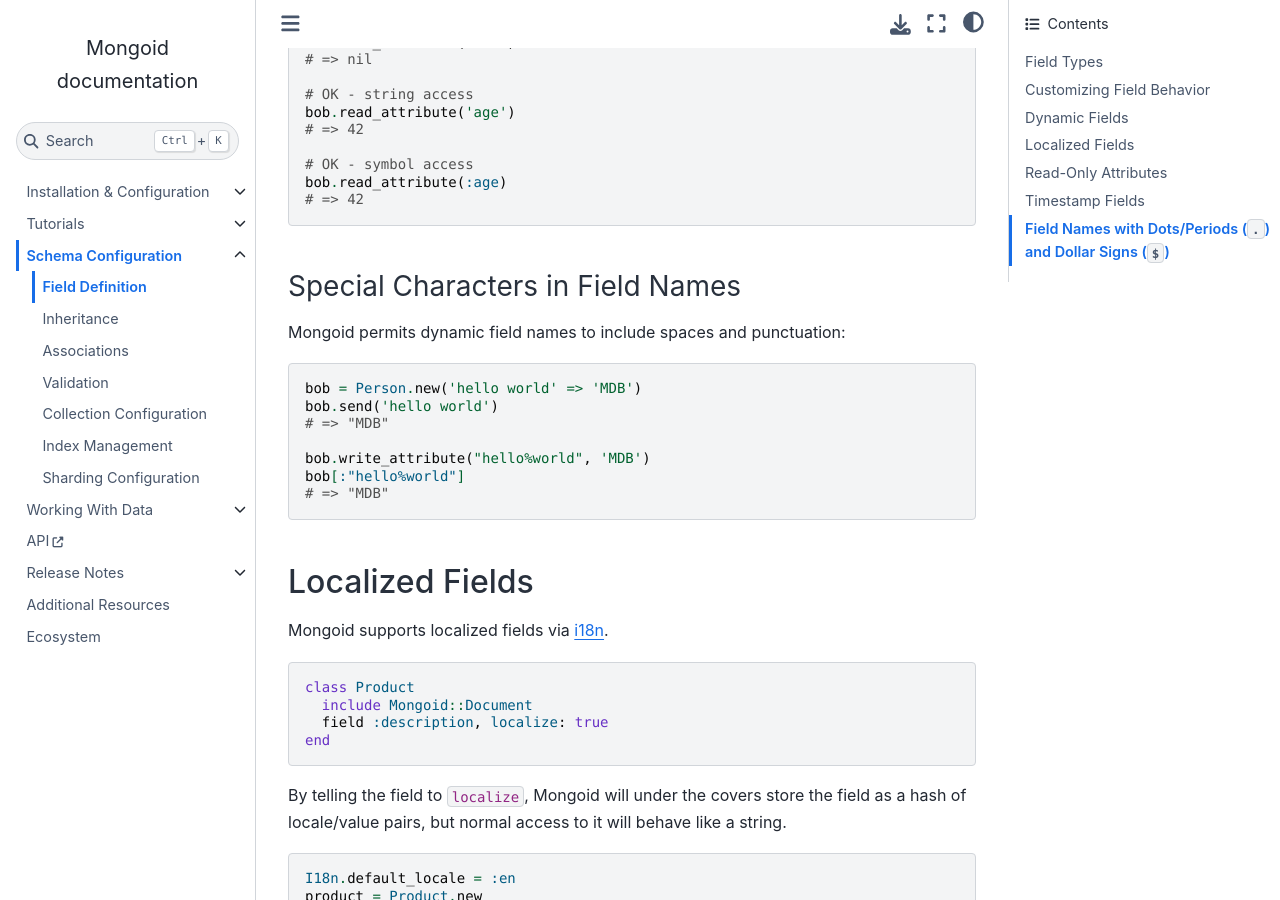
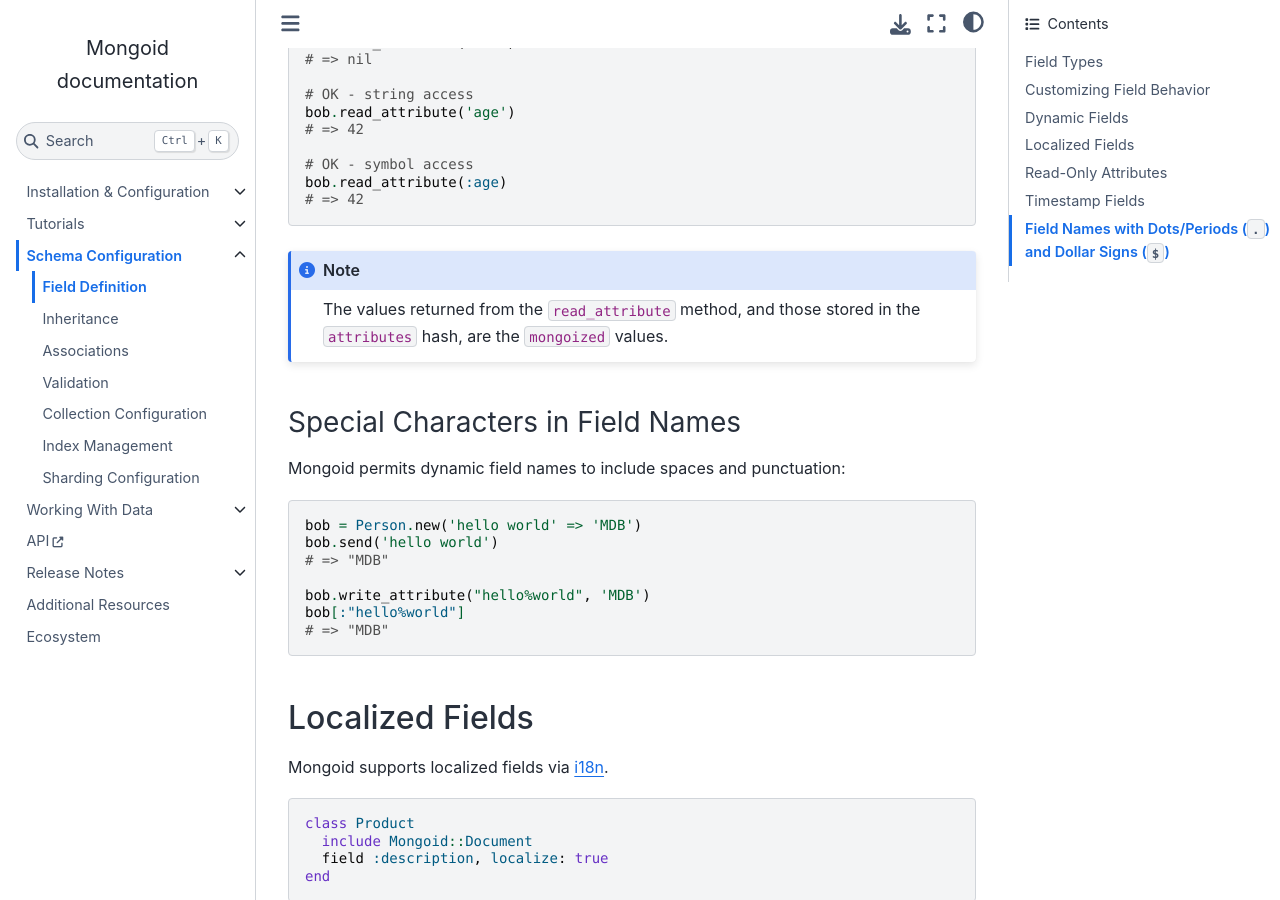
Before and after one commit to i80and/docs-mongoid, a Sphinx documentation site: the page built from docs/reference/fields.txt, in a window 1280 px wide and 900 px high, scrolled down 22841 px. Built offline with Sphinx 7.4.7 and the Sphinx Book theme 1.1.4, drawn with Linux system fonts in a browser that asks for light colours; cross-references to code outside the pages are shown as plain code.

Commit message:
MONGOID-5333 Document how custom fields are returned from attributes/read_attribute (#5335)

```diff
--- a/docs/reference/fields.txt
+++ b/docs/reference/fields.txt
@@ -1163,6 +1163,11 @@ Attributes can always be read using mass attribute access or ``read_attribute``
   bob.read_attribute(:age)
   # => 42
 
+.. note::
+
+  The values returned from the ``read_attribute`` method, and those stored in
+  the ``attributes`` hash, are the ``mongoized`` values.
+
 
 Special Characters in Field Names
 ---------------------------------
```
